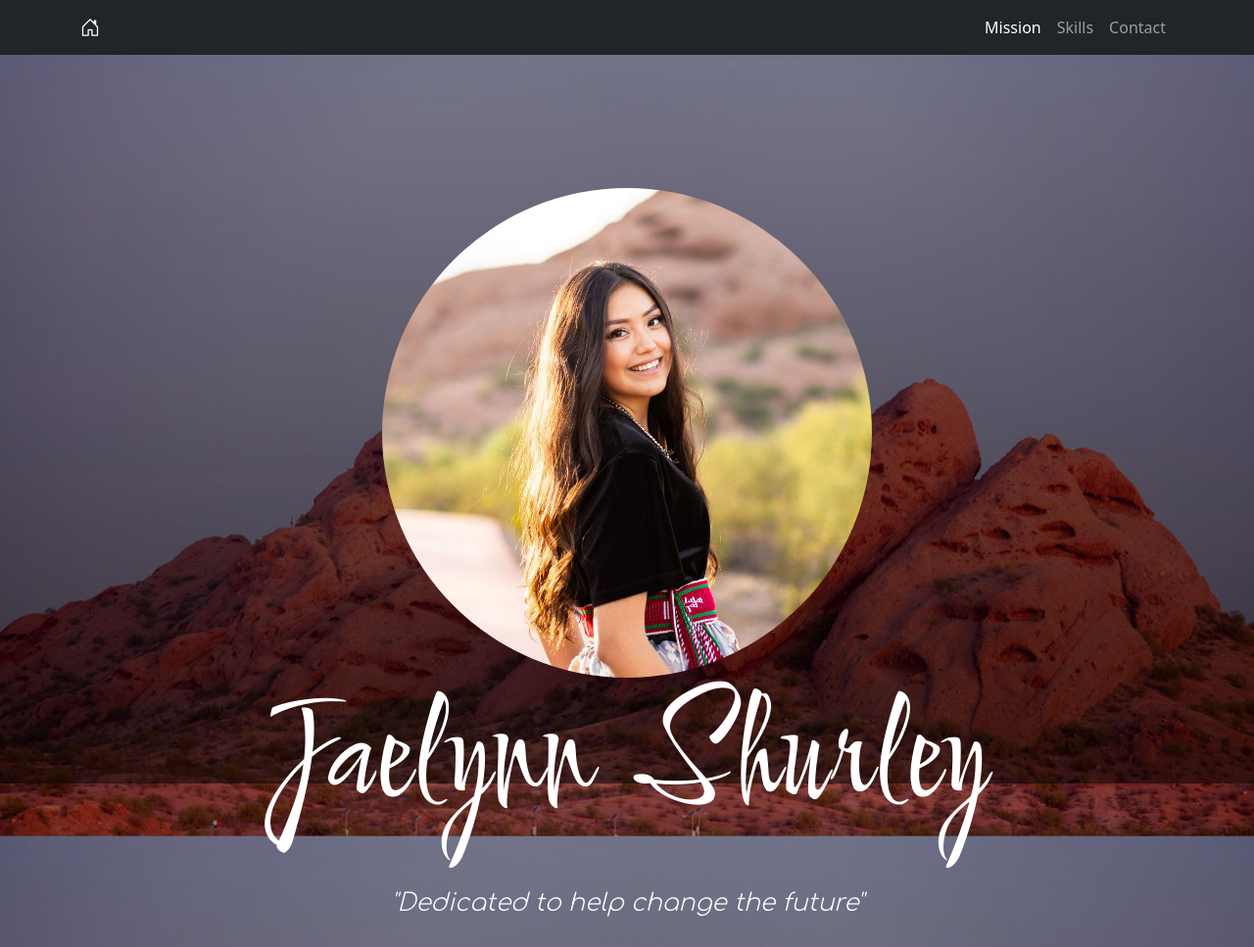
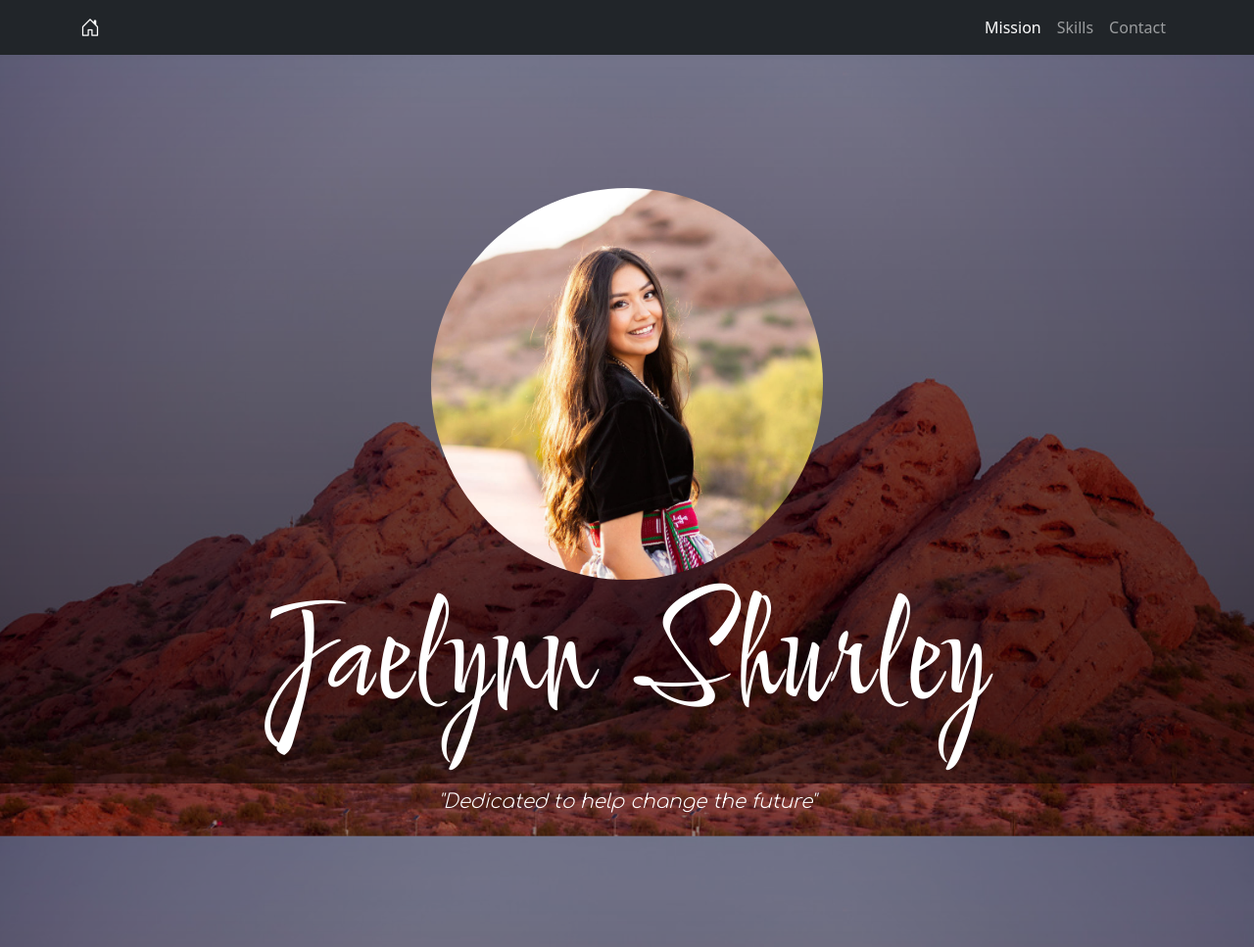
Before and after one commit to JAae13/Portfolio-, a plain HTML site: page index.html in a window 1280 px wide. Shown: the top 967 px of the page at 98% size. Drawn offline with nearby package versions, Linux system fonts and the light colour scheme; a script that the page names is missing; a web font is replaced by a local one.

Commit message:
Error Fix

```diff
--- a/index.html
+++ b/index.html
@@ -58,7 +58,7 @@
 
   <!-- Hero section -->
   <header id="hero-section">
-      <img src="img/jae.jpg" alt="Jaelynn Portrait" width="500" style="border-radius: 50%;">
+      <img src="img/jae.jpg" alt="Jaelynn Portrait" width="400" style="border-radius: 50%;">
       <h1 class="display-2">Jaelynn Shurley</h1>
       <h3><em>"Dedicated to help change the future"</em></h3>
   </header>
--- a/style.css
+++ b/style.css
@@ -69,7 +69,7 @@ h2{
 /* Tagline */
 h3 {
   color: white;
-  font-size: 25px;
+  font-size: 20px;
   font-family: "Comfortaa", sans-serif;
   padding: 3%;
   font-weight: 300;
@@ -80,7 +80,7 @@ h1.display-2 {
   color: white;
   font-family: "Comforter", cursive;
   letter-spacing: 4px;
-  font-weight: 400;
+  font-weight: 350;
   font-size: 150px;
 }
 
```
